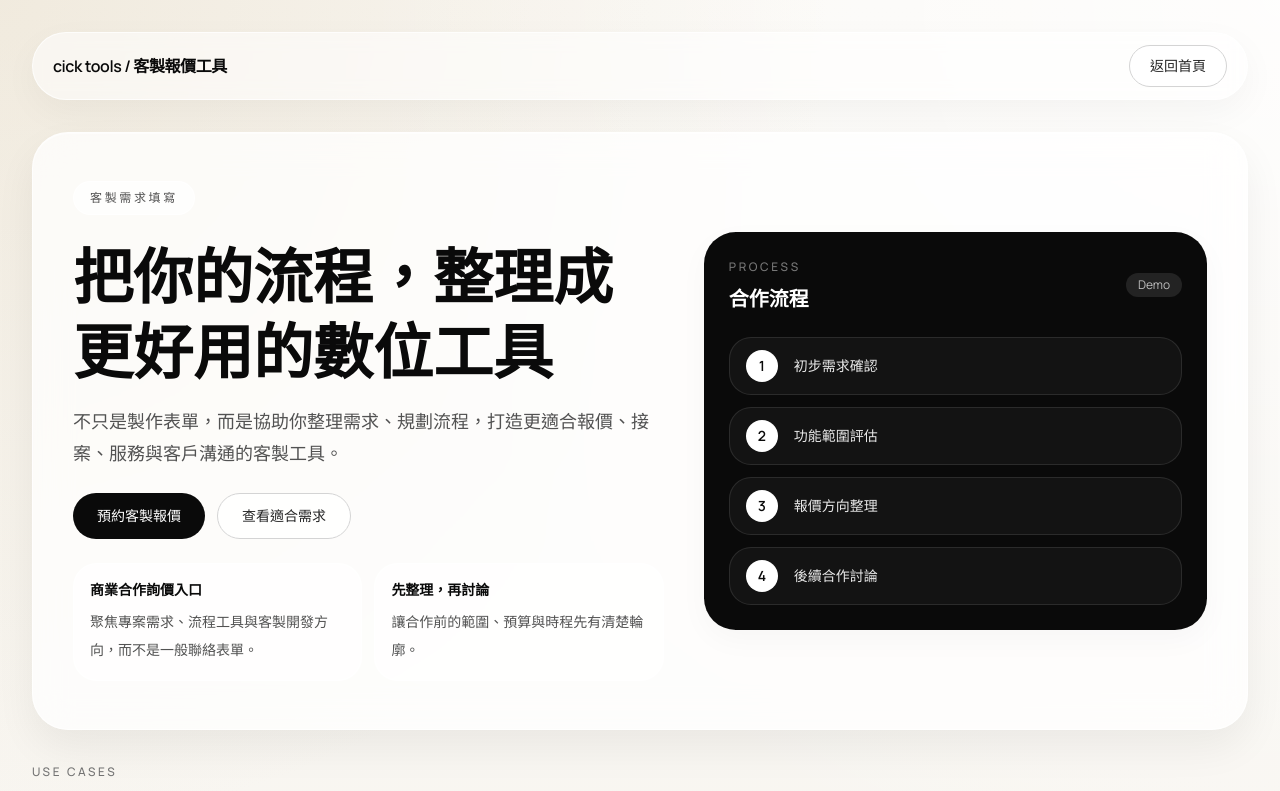
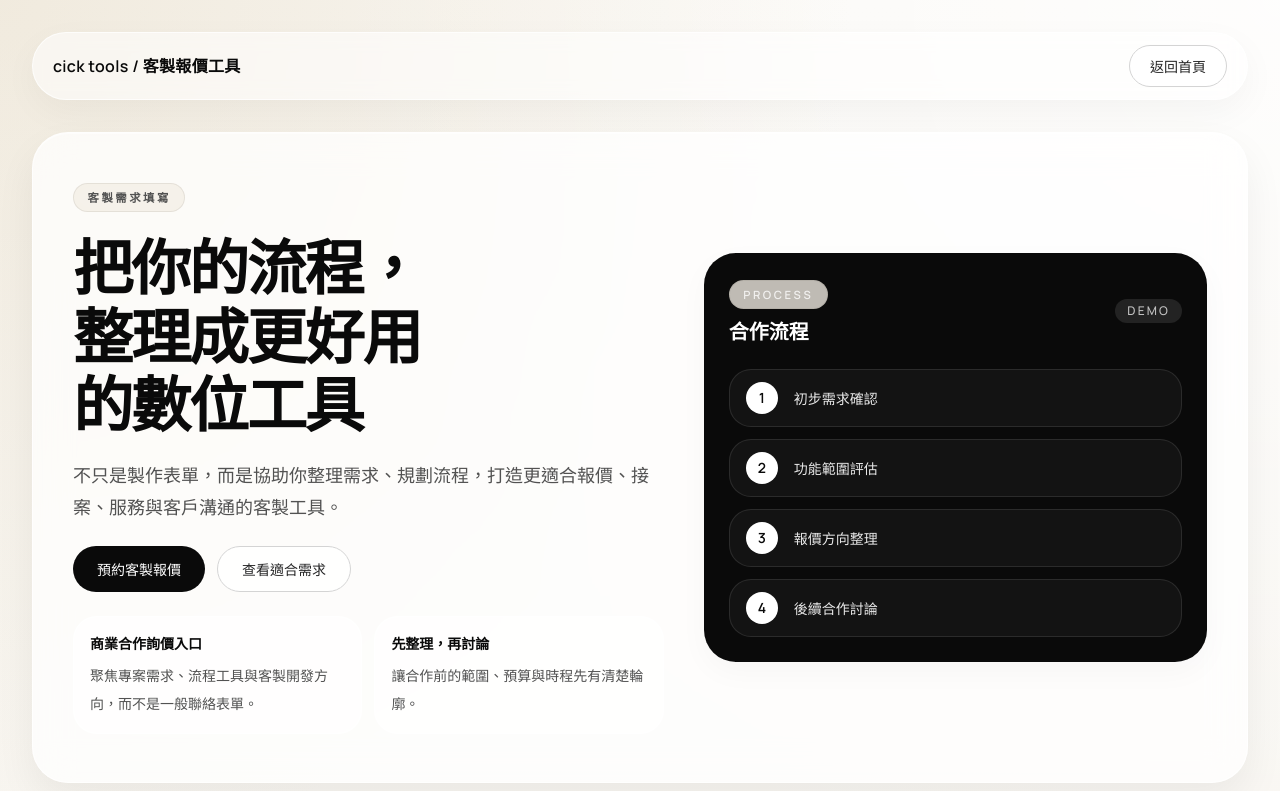
Before and after one commit to CiCK-IT/custom-quotation-tool, a Next.js app: page /inquiry in a window 1280 px wide. Shown: the top 791 px of the page. Built offline with nearby package versions, Linux system fonts and the light colour scheme.

Commit message:
Refine typography system

```diff
--- a/app/globals.css
+++ b/app/globals.css
@@ -29,8 +29,8 @@ body {
     linear-gradient(180deg, #faf8f4 0%, var(--background) 100%);
   color: var(--foreground);
   font-family:
+    var(--font-noto-sans-tc),
     var(--font-manrope),
-    var(--font-noto-sans-tc),
     "PingFang TC",
     "Microsoft JhengHei",
     sans-serif;
@@ -38,9 +38,9 @@ body {
   font-weight: 400;
   line-height: 1.75;
   letter-spacing: 0;
-  text-rendering: optimizeLegibility;
   font-feature-settings: "kern" 1, "liga" 1, "tnum" 1;
   font-variant-numeric: tabular-nums;
+  text-rendering: optimizeLegibility;
   -webkit-font-smoothing: antialiased;
   -moz-osx-font-smoothing: grayscale;
 }
@@ -59,13 +59,25 @@ button {
 
 .font-display {
   font-family:
+    var(--font-noto-serif-tc),
+    "Noto Serif TC",
+    "Songti TC",
+    serif;
+  font-weight: 600;
+  line-height: 1.14;
+  letter-spacing: -0.035em;
+  text-wrap: balance;
+}
+
+.font-ui {
+  font-family:
     var(--font-manrope),
     var(--font-noto-sans-tc),
     "PingFang TC",
     "Microsoft JhengHei",
     sans-serif;
-  font-weight: 600;
-  letter-spacing: 0;
+  font-feature-settings: "kern" 1, "liga" 1, "tnum" 1;
+  font-variant-numeric: tabular-nums;
 }
 
 .glass-panel {
@@ -119,10 +131,27 @@ button {
 }
 
 .eyebrow {
-  font-size: 0.74rem;
-  font-weight: 500;
+  display: inline-flex;
+  width: fit-content;
+  align-items: center;
+  gap: 0.5rem;
+  border-radius: 999px;
+  border: 1px solid rgba(109, 102, 94, 0.12);
+  background: rgba(242, 237, 229, 0.78);
+  padding: 0.5rem 0.85rem;
+  font-family:
+    var(--font-manrope),
+    var(--font-noto-sans-tc),
+    "PingFang TC",
+    "Microsoft JhengHei",
+    sans-serif;
+  font-size: 0.71rem;
+  font-weight: 600;
+  line-height: 1;
   letter-spacing: 0.22em;
   text-transform: uppercase;
+  backdrop-filter: blur(10px);
+  -webkit-backdrop-filter: blur(10px);
 }
 
 .fade-up {
--- a/app/inquiry/page.tsx
+++ b/app/inquiry/page.tsx
@@ -130,15 +130,15 @@ export default function InquiryPage() {
         <section className="glass-panel fade-up overflow-hidden rounded-[36px] px-6 py-9 sm:px-8 lg:px-10 lg:py-12">
           <div className="grid gap-10 lg:grid-cols-[1.08fr_0.92fr] lg:items-center">
             <div className="space-y-6">
-              <div className="inline-flex items-center rounded-full border border-white/70 bg-white/65 px-4 py-2 text-xs font-medium tracking-[0.22em] text-neutral-600 uppercase">
+              <div className="eyebrow text-neutral-600">
                 客製需求填寫
               </div>
 
               <div className="space-y-4">
-                <h1 className="font-display text-4xl font-semibold leading-tight text-neutral-950 sm:text-5xl lg:text-6xl">
+                <h1 className="font-display max-w-[10.5ch] text-4xl text-neutral-950 sm:max-w-[11.5ch] sm:text-5xl lg:max-w-[12ch] lg:text-6xl">
                   把你的流程，整理成更好用的數位工具
                 </h1>
-                <p className="max-w-2xl text-base leading-8 text-neutral-600 sm:text-lg">
+                <p className="max-w-2xl text-base leading-8 text-neutral-600 sm:text-lg sm:leading-8">
                   不只是製作表單，而是協助你整理需求、規劃流程，打造更適合報價、接案、服務與客戶溝通的客製工具。
                 </p>
               </div>
@@ -177,10 +177,12 @@ export default function InquiryPage() {
             <aside className="soft-ring rounded-[32px] bg-neutral-950 p-5 text-white shadow-[0_24px_70px_rgba(17,17,17,0.2)] sm:p-6">
               <div className="mb-6 flex items-center justify-between gap-4">
                 <div>
-                  <p className="eyebrow text-white/45">Process</p>
+                  <p className="eyebrow border-white/14 bg-white/12 text-white/78">Process</p>
                   <p className="mt-2 text-xl font-semibold">合作流程</p>
                 </div>
-                <span className="rounded-full bg-white/10 px-3 py-1 text-xs text-white/70">Demo</span>
+                <span className="font-ui rounded-full bg-white/10 px-3 py-1 text-xs font-medium tracking-[0.18em] text-white/72 uppercase">
+                  Demo
+                </span>
               </div>
               <div className="space-y-3">
                 {processSteps.map((step, index) => (
@@ -188,7 +190,7 @@ export default function InquiryPage() {
                     key={step}
                     className="flex items-center gap-4 rounded-[22px] border border-white/10 bg-white/[0.04] px-4 py-3"
                   >
-                    <span className="flex h-8 w-8 shrink-0 items-center justify-center rounded-full bg-white text-sm font-semibold text-neutral-950">
+                    <span className="font-ui flex h-8 w-8 shrink-0 items-center justify-center rounded-full bg-white text-sm font-semibold text-neutral-950">
                       {index + 1}
                     </span>
                     <span className="text-sm font-medium text-white/90">{step}</span>
@@ -380,7 +382,7 @@ export default function InquiryPage() {
                     key={label}
                     className="rounded-[22px] border border-white/80 bg-white/70 px-4 py-3"
                   >
-                    <p className="text-xs font-medium text-neutral-500">{label}</p>
+                    <p className="font-ui text-xs font-medium tracking-[0.12em] text-neutral-500">{label}</p>
                     <p className="mt-1 text-sm font-semibold text-neutral-950">{value}</p>
                   </div>
                 ))}
--- a/app/layout.tsx
+++ b/app/layout.tsx
@@ -1,8 +1,9 @@
 import "./globals.css";
-import { Manrope, Noto_Sans_TC } from "next/font/google";
+import { Manrope, Noto_Sans_TC, Noto_Serif_TC } from "next/font/google";
 
 const manrope = Manrope({
   subsets: ["latin"],
+  weight: ["400", "500", "600", "700", "800"],
   variable: "--font-manrope",
   display: "swap",
 });
@@ -14,15 +15,24 @@ const notoSansTc = Noto_Sans_TC({
   display: "swap",
 });
 
+const notoSerifTc = Noto_Serif_TC({
+  subsets: ["latin"],
+  weight: ["600", "700"],
+  variable: "--font-noto-serif-tc",
+  display: "swap",
+});
+
 export const metadata = {
   title: "客製化報價單生成器",
   description: "高質感、現代感的客製化報價單生成器作品展示頁。",
 };
 
-export default function RootLayout({ children }: { children: React.ReactNode }) {
+export default function RootLayout({ children }) {
   return (
     <html lang="zh-Hant">
-      <body className={`${manrope.variable} ${notoSansTc.variable}`}>{children}</body>
+      <body className={`${manrope.variable} ${notoSansTc.variable} ${notoSerifTc.variable} antialiased`}>
+        {children}
+      </body>
     </html>
   );
 }
--- a/components/brand-footer.jsx
+++ b/components/brand-footer.jsx
@@ -11,7 +11,7 @@ export default function BrandFooter() {
             cick tools 專注於打造高質感、實用且可延伸的客製化商業工具。希望每一個工具不只是能完成任務，也能讓流程更清楚、溝通更有效率，並呈現更好的品牌體驗。
           </p>
         </div>
-        <p className="text-sm font-medium text-neutral-500">Designed & built by cick tools.</p>
+        <p className="font-ui text-sm font-medium tracking-[0.04em] text-neutral-500">Designed & built by cick tools.</p>
       </div>
     </footer>
   );
--- a/components/site-nav.jsx
+++ b/components/site-nav.jsx
@@ -6,7 +6,7 @@ export default function SiteNav({ actionHref = "/", actionLabel = "返回首頁"
       aria-label="網站導覽"
       className="flex flex-col gap-3 rounded-full border border-white/70 bg-white/55 px-4 py-3 shadow-[0_12px_36px_rgba(17,17,17,0.04)] backdrop-blur sm:flex-row sm:items-center sm:justify-between sm:px-5"
     >
-      <Link href="/" className="text-sm font-semibold tracking-tight text-neutral-950 sm:text-base">
+      <Link href="/" className="font-ui text-sm font-semibold tracking-[0.02em] text-neutral-950 sm:text-base">
         cick tools / 客製報價工具
       </Link>
       <Link
```
Also changed, not shown: components/quote-generator.jsx (+21 -17 lines).
